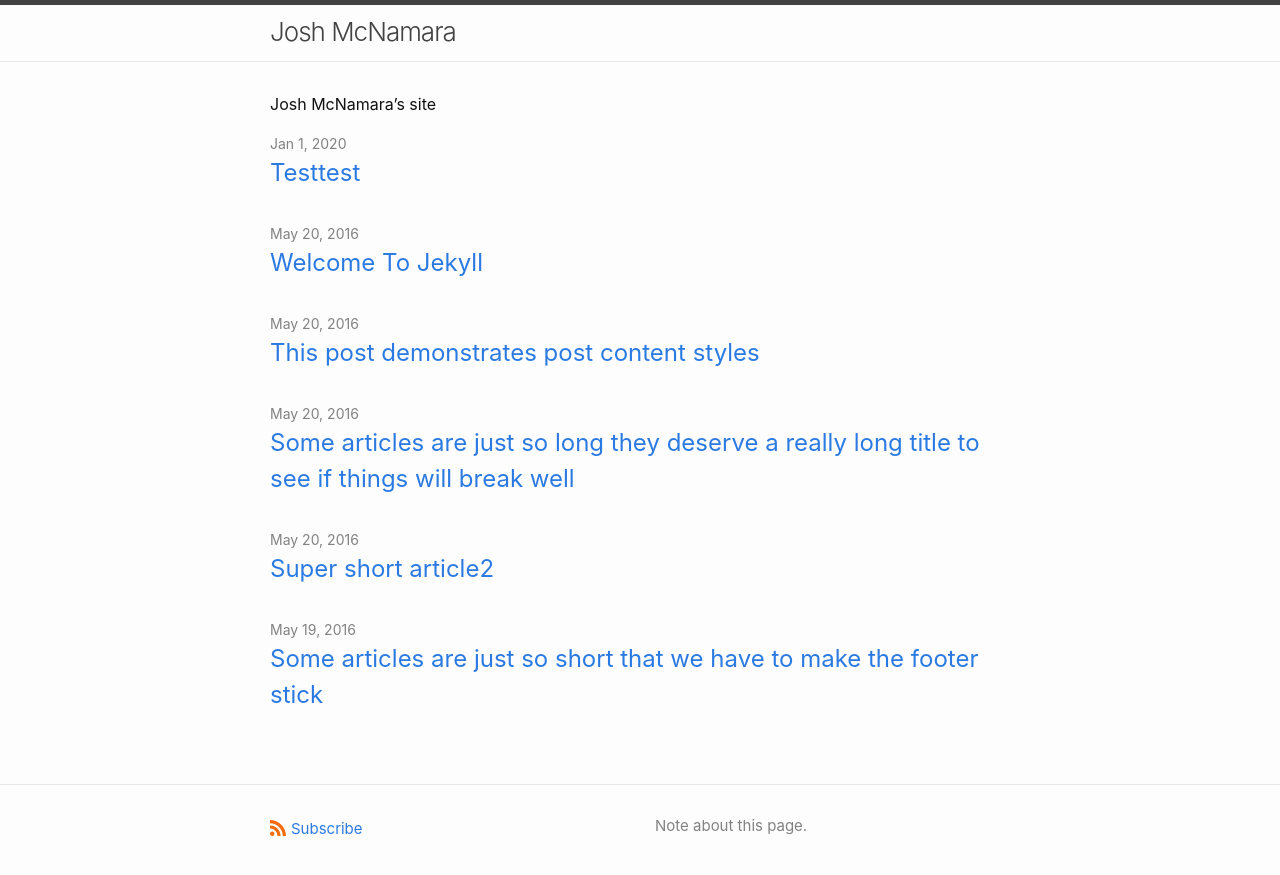
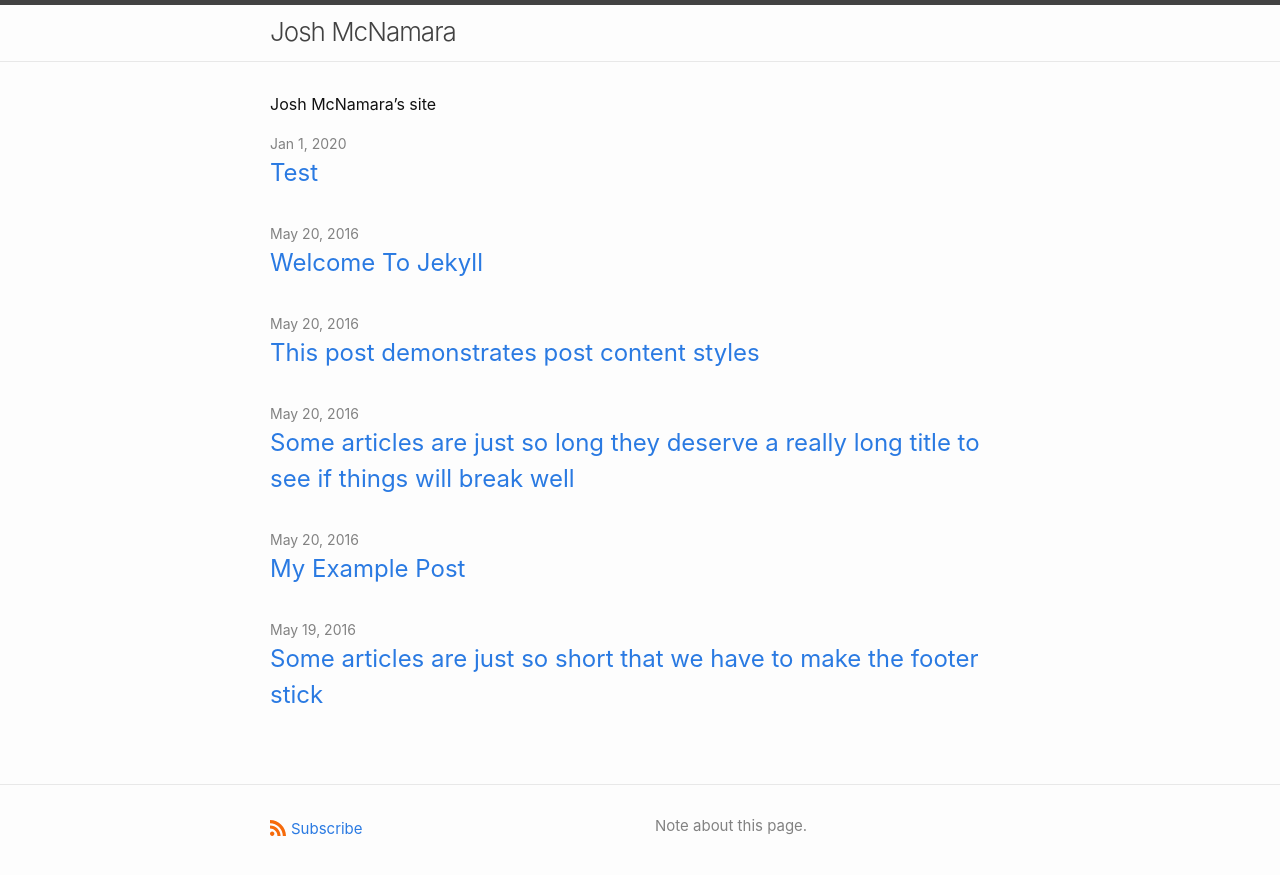
Before and after one commit to J-McNamara/j-mcnamara.github.io, a Jekyll site: the page built from index.md, in a window 1280 px wide. Shown: the top 875 px of the page. Built offline with Jekyll 4.4.1, drawn with Linux system fonts in a browser that asks for light colours.

Commit message:
Revert "all"
This reverts commit bd75bc38ff9ff3d5a586debaa825d4bb63c6a659.

```diff
--- a/_posts/2016-05-19-super-short-article.md
+++ b/_posts/2016-05-19-super-short-article.md
@@ -1,5 +1,5 @@
 ---
-title: "Super short article"
+title: 'Ideas'
 categories: list
 layout: post
 title: "Some articles are just so short that we have to make the footer stick"
--- a/_posts/2016-05-20-my-example-post.md
+++ b/_posts/2016-05-20-my-example-post.md
@@ -1,6 +1,5 @@
 ---
 layout: post
-title: "Super short article2"
 comments: true
 ---
 
--- a/_posts/2020-01-01-test.markdown
+++ b/_posts/2020-01-01-test.markdown
@@ -1,6 +1,6 @@
 ---
 layout: post
-title:  Testtest
+title:  "Test"
 categories: testing
 ---
 This is some text about something.
```
